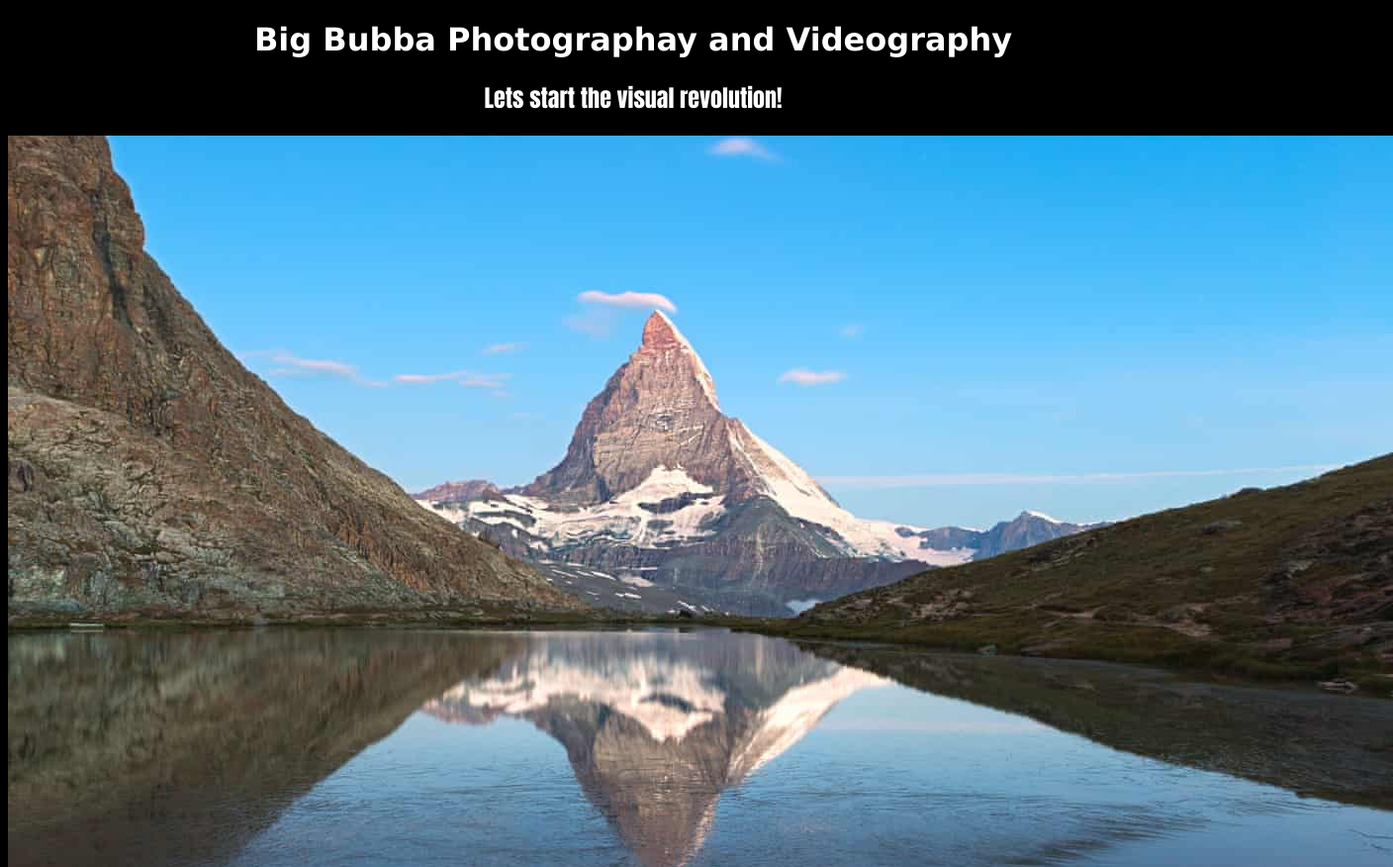
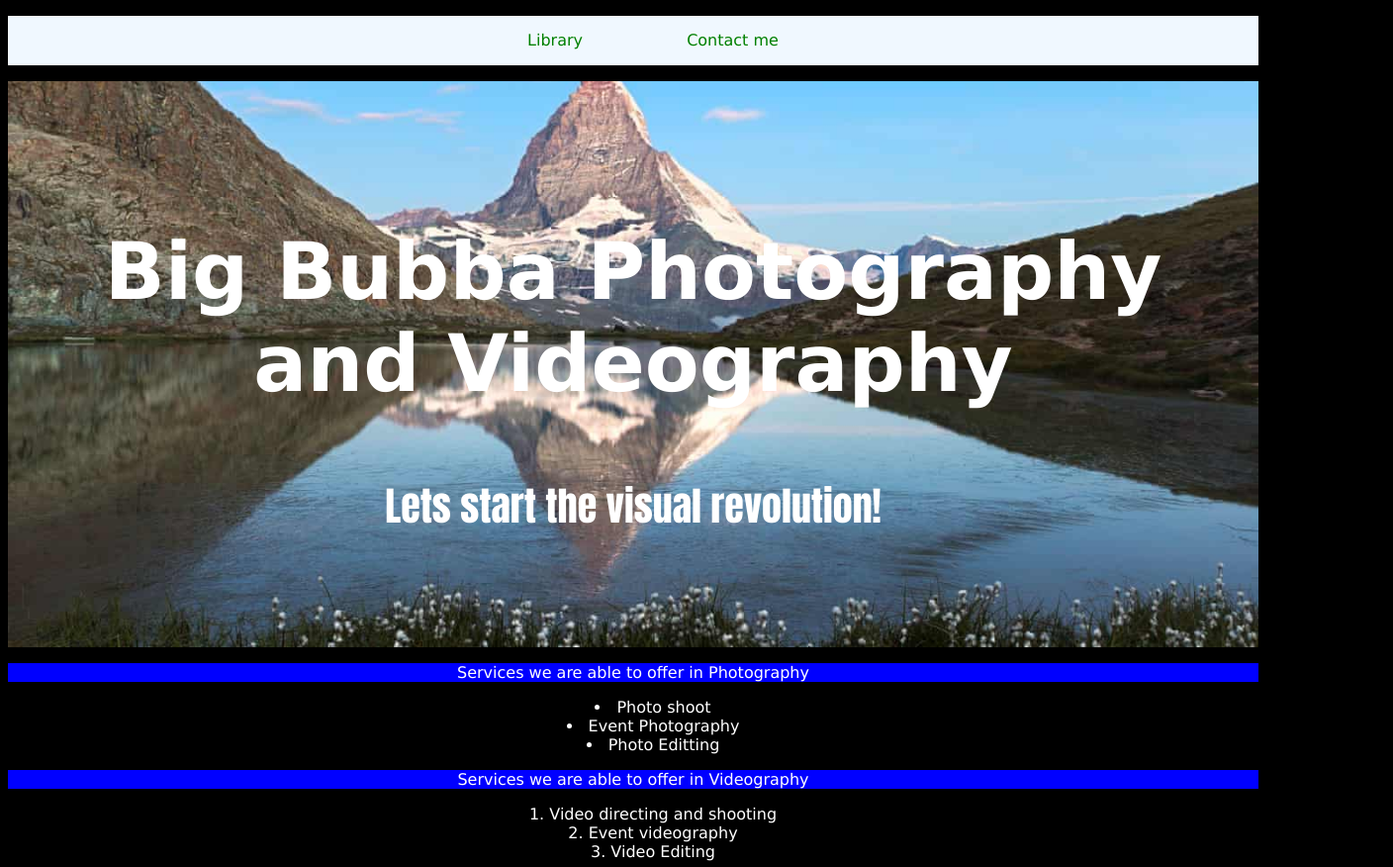
Before and after one commit to Saraesabbagh/computing-fundamentals-portfolio, a plain HTML site: page index.html in a window 1280 px wide. Shown: the top 876 px of the page at 99% size, 1408 px wide, since content can reach past the window. Drawn offline with Linux system fonts and the light colour scheme.

Commit message:
added photos and images. need some more work on css

```diff
--- a/index.html
+++ b/index.html
@@ -6,29 +6,42 @@
     <link rel="stylesheet" type="text/css" href="styles.css" />
   </head>
   <body>
-    <h1>Big Bubba Photographay and Videography</h1>
+    <nav class="navigation">
+      <ul>
+        <li>
+          <a href="library.html" alt="library" class="navigation-links"
+            >Library</a
+          >
+        </li>
+        <li>
+          <a href="contact.html" alt="Contact Ramzey" class="navigation-links"
+            >Contact me</a
+          >
+        </li>
+      </ul>
+    </nav>
+    <section class="hero">
+      <h1>Big Bubba Photography and Videography</h1>
       <h2 id="subheading">Lets start the visual revolution!</h2>
-    <img src="/montain.png" alt="mountain" />
+    </section>
+    <section class="services">
+      <article class="photgraphy-services">
         <p>Services we are able to offer in Photography</p>
         <ul>
           <li>Photo shoot</li>
           <li>Event Photography</li>
           <li>Photo Editting</li>
         </ul>
-
+      </article>
+      <article class="videography-services">
         <p>Services we are able to offer in Videography</p>
         <ol>
           <li>Video directing and shooting</li>
           <li>Event videography</li>
           <li>Video Editing</li>
         </ol>
-    <p>Where would you like to go?</p>
-    <div class="navigation">
-      <a href="library.html" alt="library" class="navigation-links">Library</a>
-      <a href="contact.html" alt="Contact Ramzey" class="navigation-links"
-        >Contact me</a
-      >
-    </div>
+      </article>
+    </section>
     <footer>
       Or check out my work on
       <a href="https://www.instagram.com/bigbu33a/?hl=en" alt="">insta!</a>
--- a/styles.css
+++ b/styles.css
@@ -2,6 +2,13 @@ body {
   background-color: black;
   color: white;
   font-family: verdana, Arial, Helvetica, sans-serif;
+}
+h1 {
+  font-size: 80px;
+}
+
+h2 {
+  font-size: 40px;
 }
 
 h1,
@@ -12,6 +19,23 @@ h3 {
 
 #subheading {
   font-family: Impact, Haettenschweiler, "Arial Narrow Bold", sans-serif;
+}
+
+nav ul {
+  list-style: none;
+}
+nav li {
+  display: inline;
+}
+
+.hero {
+  background-image: url(/montain.png);
+  background-repeat: no-repeat;
+  background-size: cover;
+  background-position: bottom center;
+  text-align: center;
+  padding: 80px 20px;
+  position: relative;
 }
 
 table,
@@ -52,6 +76,8 @@ ol {
 
 .navigation {
   text-align: center;
+  background-color: aliceblue;
+  line-height: 50px;
 }
 
 .navigation-links {
@@ -68,6 +94,11 @@ a:hover {
   text-decoration: underline;
 }
 
+.library-img {
+  max-width: 800px;
+  max-height: 200px;
+}
+
 footer {
   border: 1px solid hotpink;
   text-align: center;
@@ -78,3 +109,9 @@ footer {
 footer:hover {
   background-color: hotpink;
 }
+
+.contact-box {
+  text-align: center;
+  border: 1px solid green;
+  margin: 50px 300px 50px 300px;
+}
```
Also changed, not shown: contact.html (+16 -7 lines), library.html (+30 -6 lines), bubble.jpeg (added), firework.jpeg (added), lake.jpeg (added), largetrees.jpeg (added), woods.jpeg (added), 1 other file. Lines whose indentation alone changed are shown as unchanged.
